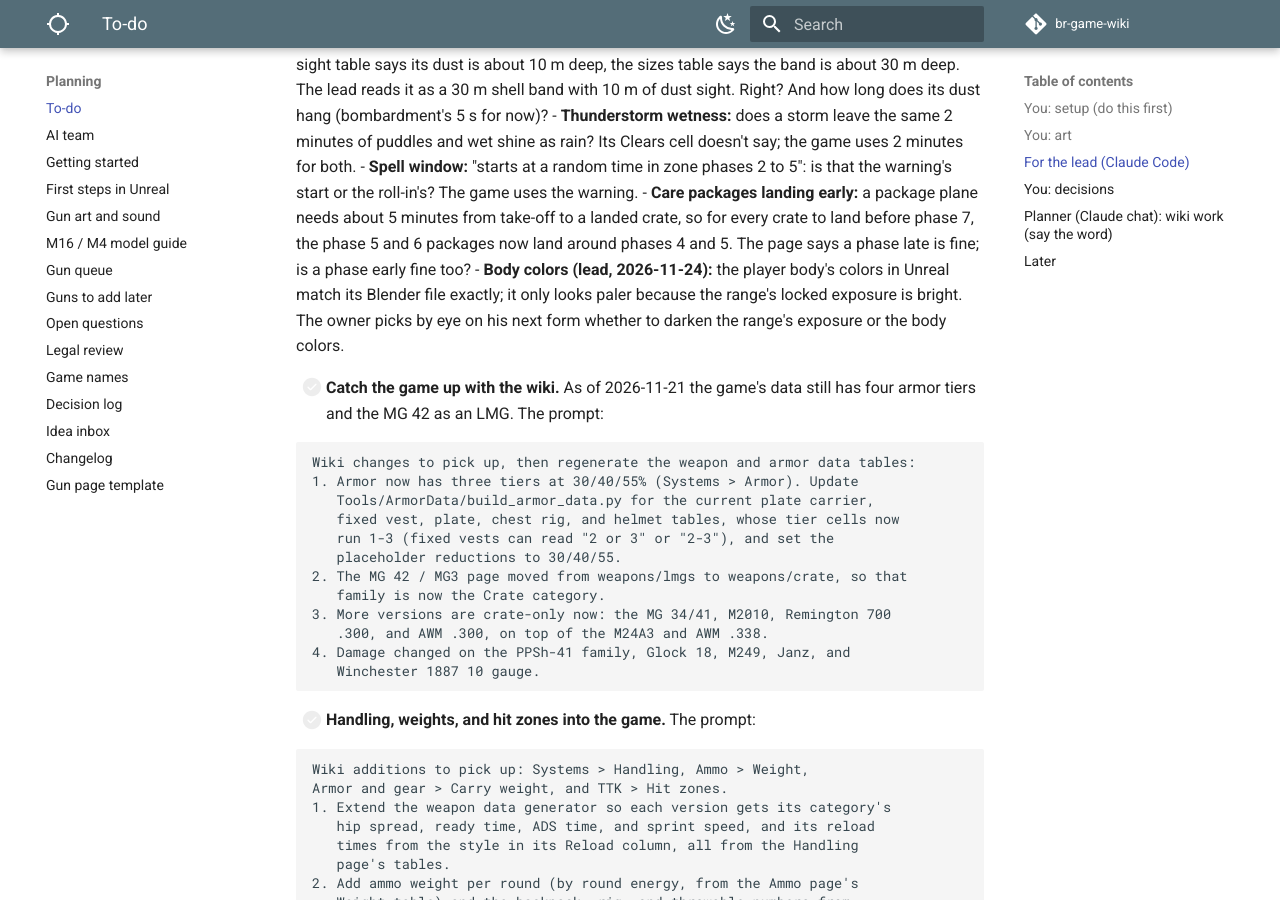
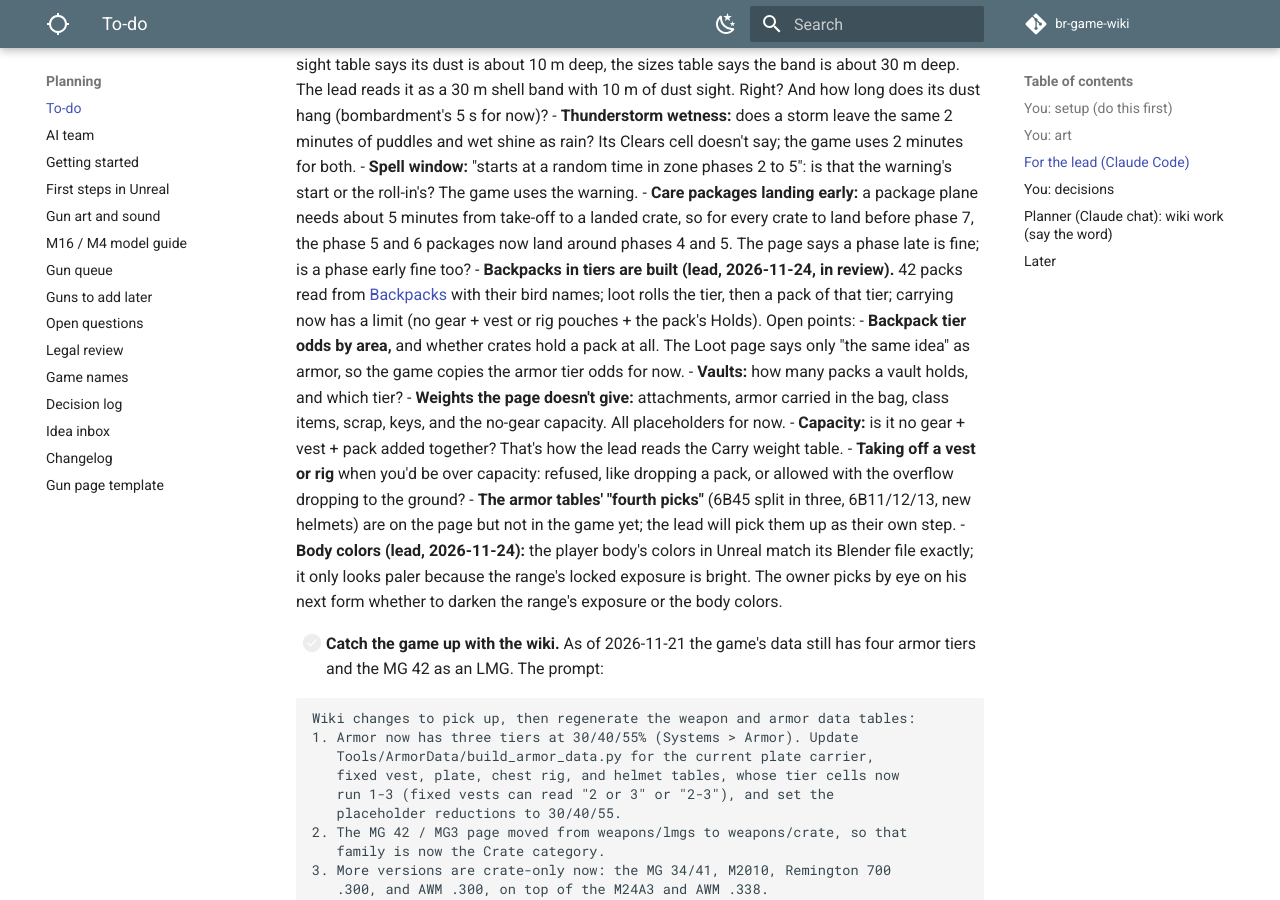
Before and after one commit to DerrickSpartan1/br-game-wiki, an MkDocs documentation site: the page built from docs/planning/to-do.md, in a window 1280 px wide and 900 px high, scrolled down 12019 px. Built offline with MkDocs 1.6.1 and Material for MkDocs 9.7.7, drawn with Linux system fonts in a browser that asks for light colours; comment, search, counter and statistics services are not loaded.

Commit message:
Lead: backpacks built; questions on tier odds, vaults, weights, capacity
Co-Authored-By: Claude Opus 5.5 <noreply@anthropic.com>

```diff
--- a/docs/planning/to-do.md
+++ b/docs/planning/to-do.md
@@ -162,6 +162,13 @@ When you tell the lead "check the planner's list," it works through this section
     - **Thunderstorm wetness:** does a storm leave the same 2 minutes of puddles and wet shine as rain? Its Clears cell doesn't say; the game uses 2 minutes for both.
     - **Spell window:** "starts at a random time in zone phases 2 to 5": is that the warning's start or the roll-in's? The game uses the warning.
     - **Care packages landing early:** a package plane needs about 5 minutes from take-off to a landed crate, so for every crate to land before phase 7, the phase 5 and 6 packages now land around phases 4 and 5. The page says a phase late is fine; is a phase early fine too?
+- **Backpacks in tiers are built (lead, 2026-11-24, in review).** 42 packs read from [Backpacks](../systems/armor.md#backpacks) with their bird names; loot rolls the tier, then a pack of that tier; carrying now has a limit (no gear + vest or rig pouches + the pack's Holds). Open points:
+    - **Backpack tier odds by area,** and whether crates hold a pack at all. The Loot page says only "the same idea" as armor, so the game copies the armor tier odds for now.
+    - **Vaults:** how many packs a vault holds, and which tier?
+    - **Weights the page doesn't give:** attachments, armor carried in the bag, class items, scrap, keys, and the no-gear capacity. All placeholders for now.
+    - **Capacity:** is it no gear + vest + pack added together? That's how the lead reads the Carry weight table.
+    - **Taking off a vest or rig** when you'd be over capacity: refused, like dropping a pack, or allowed with the overflow dropping to the ground?
+    - **The armor tables' "fourth picks"** (6B45 split in three, 6B11/12/13, new helmets) are on the page but not in the game yet; the lead will pick them up as their own step.
 - **Body colors (lead, 2026-11-24):** the player body's colors in Unreal match its Blender file exactly; it only looks paler because the range's locked exposure is bright. The owner picks by eye on his next form whether to darken the range's exposure or the body colors.
 
 
```
